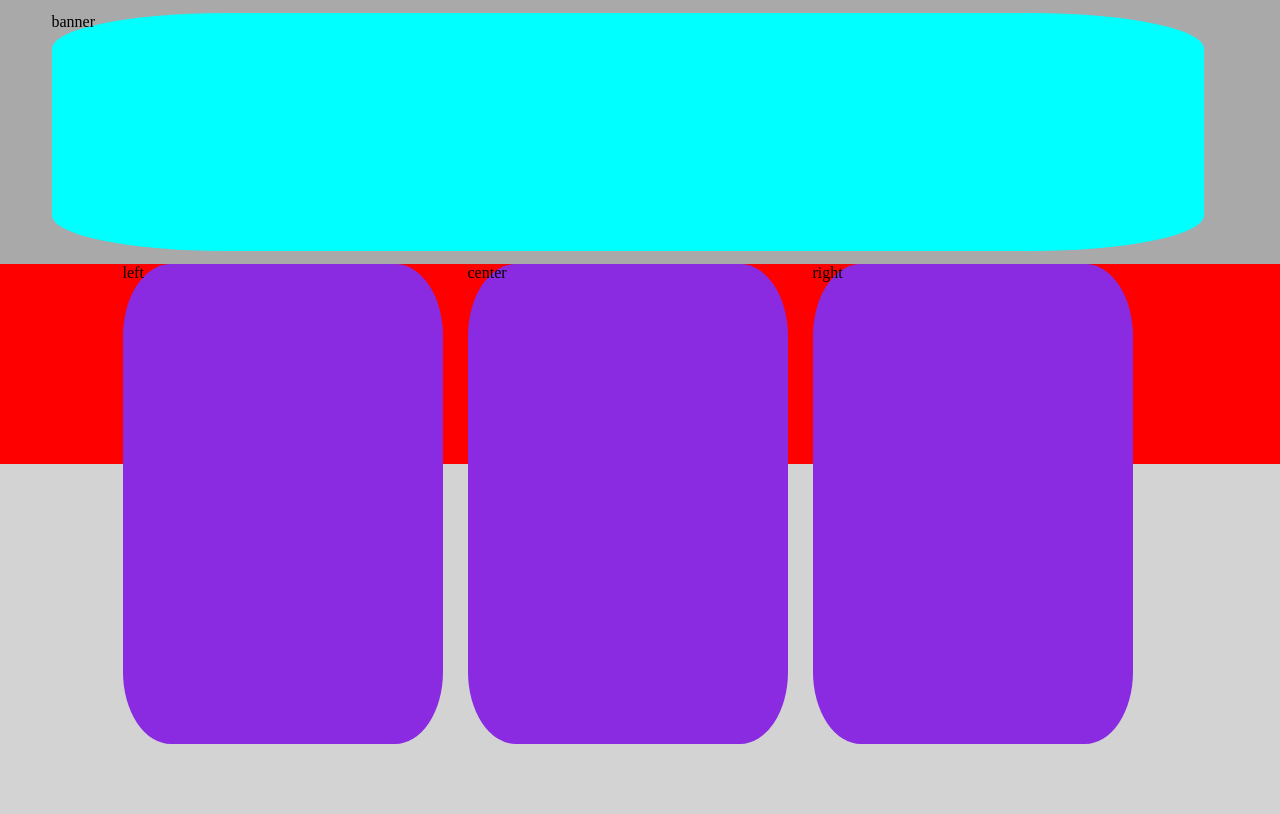
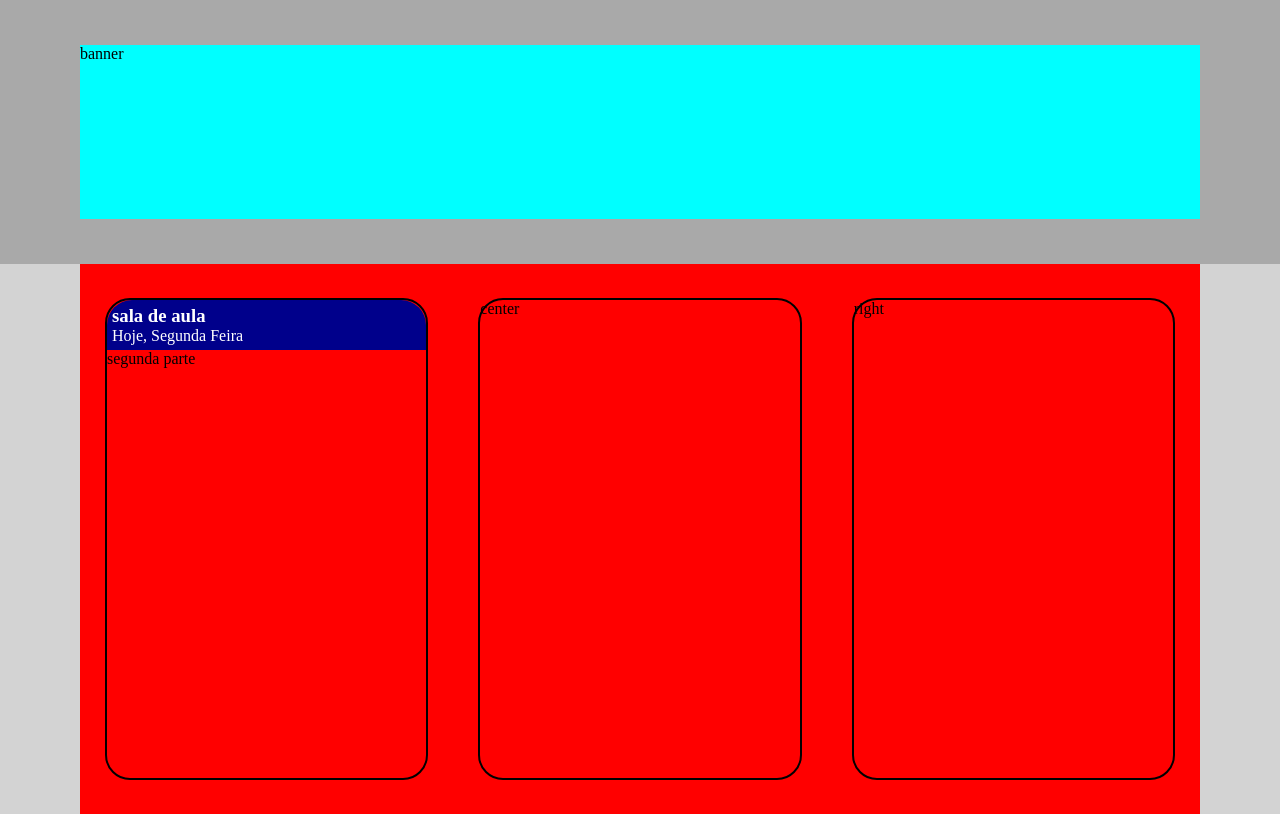
Before and after one commit to Gabriel-Sedenho/Display_TA, a website: page meu-senai/hero-section.html in a window 1280 px wide. Drawn offline with Linux system fonts and the light colour scheme.

Commit message:
ADD: Proporções corretas

```diff
--- a/meu-senai/hero-section.css
+++ b/meu-senai/hero-section.css
@@ -18,8 +18,6 @@ body {
     display: flex;
     justify-content: center;
     align-items: center;
-
-
     width: 100%;
     height: 33%;
     background-color: darkgray;
@@ -27,22 +25,32 @@ body {
 
 .banner-header {
     background-color: cyan;
-    width: 90%;
-    height: 90%;
+    width: 1120px;
+    justify-content: space-between;
+    height: 66%;
 }
 
 .content-hero {
     background-color: red;
     display: flex;
-    justify-content: center;
-    width: 100%;
-    height: 25vh;
+    align-items: center;
+    justify-content: space-around;
+    width: 1120px;
+    height: 550px;
+    margin: 0 auto;
 }
 
-div{
-    background-color: blueviolet;
-    width: 25%;
-    height: 60vh;
-    margin-right: 25px;
-    border-radius: 15%;
+.box {
+    border: 2px solid;
+    width: 365px;
+    height: 482px;
+    margin: 25px;
+    border-radius: 25px;
 }
+
+.content-hero-header{
+    background-color: darkblue;
+    border-radius: 25px 25px 0 0;
+    padding: 5px;
+    color: white;
+}
--- a/meu-senai/hero-section.html
+++ b/meu-senai/hero-section.html
@@ -17,13 +17,20 @@
         </div>
     </header>
     <section class="content-hero">
-        <div class="content-hero-left">
-            <span>left</span>
-        </div>
-        <div class="content-hero-center">
+        <article class="box content-hero-left">
+            <div class="content-hero-header">
+                <h3>sala de aula</h3>
+                <span>Hoje, Segunda Feira</span>
+            </div>
+            <div>
+                <span>segunda parte</span>
+            </div>
+
+        </article>
+        <div class="box content-hero-center">
             <span>center</span>
         </div>
-        <div class="content-hero-right">
+        <div class="box content-hero-right">
             <span>right</span>
         </div>
 
```
